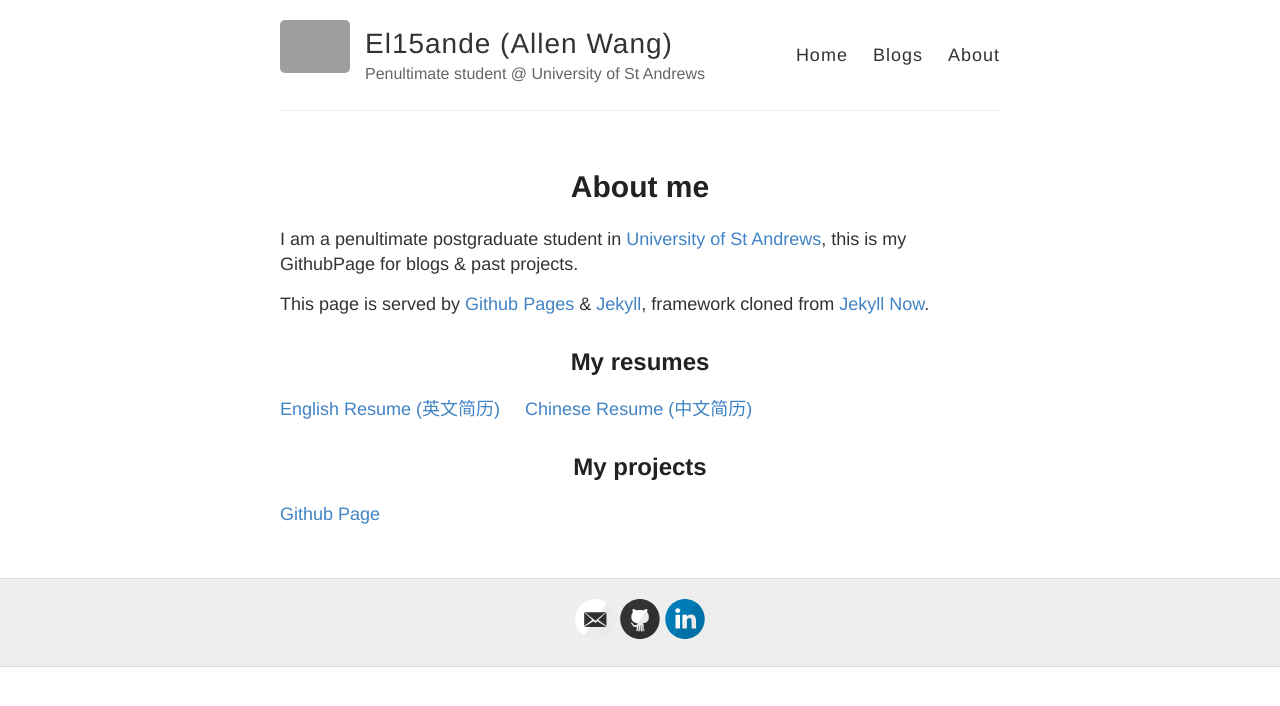
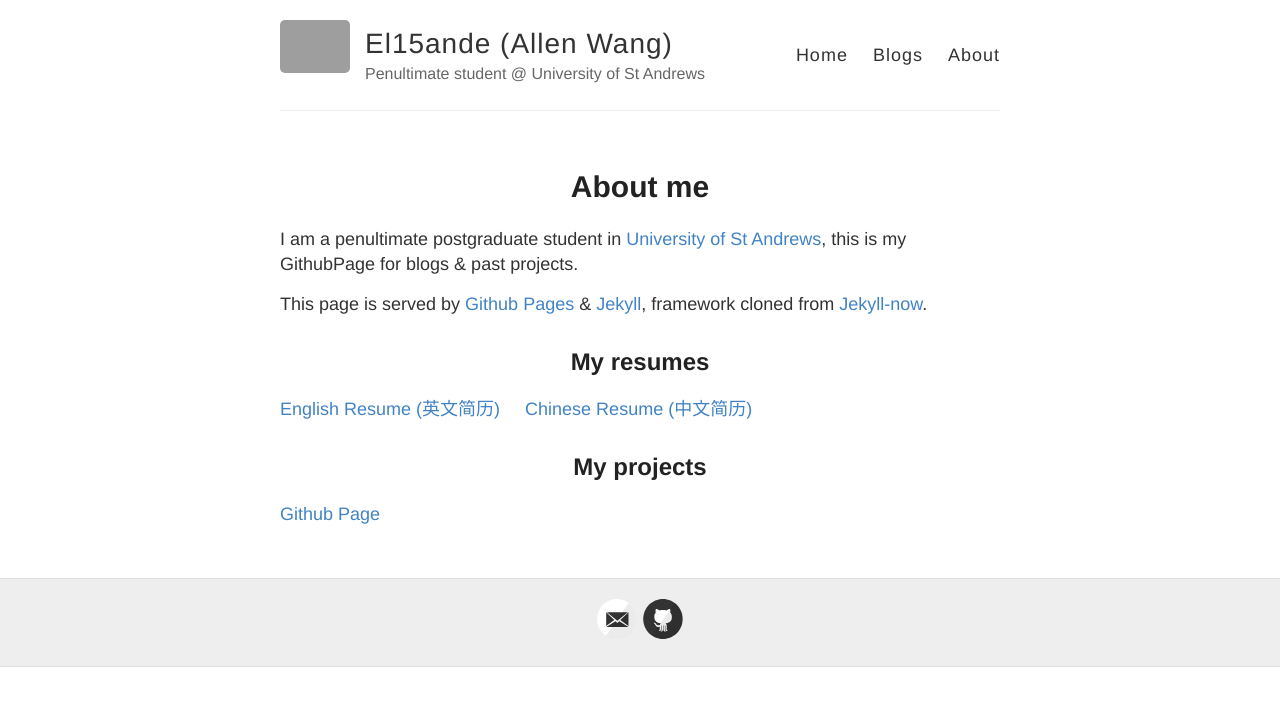
Before and after one commit to El15ande/El15ande.github.io, a Jekyll site: the page built from about.md, in a window 1280 px wide. Shown: the top 706 px of the page. Built offline with Jekyll 4.4.1, drawn with Linux system fonts in a browser that asks for light colours; our own code applies the rules of GitHub Pages for plain Markdown files; grey boxes are pictures that could not be loaded.

```diff
--- a/_config.yml
+++ b/_config.yml
@@ -1,32 +1,32 @@
 name: El15ande (Allen Wang)
 description: Penultimate student @ University of St Andrews
-avatar: https://emojipedia-us.s3.dualstack.us-west-1.amazonaws.com/thumbs/160/apple/198/thinking-face_1f914.png # TODO: need to be configured
+avatar: https://emojipedia-us.s3.dualstack.us-west-1.amazonaws.com/thumbs/160/apple/198/thinking-face_1f914.png
 
 # Flags below are optional
 # Includes an icon in the footer for each username you enter
 footer-links:
   email: yw69@st-andrews.ac.uk
   github: El15ande
-  linkedin: Yuxuan Wang
+  linkedin:
+  twitter:
   facebook:
+  instagram:
   flickr:
-  instagram:
   pinterest:
   dribbble:
-  twitter:
   rss: # just type anything here for a working RSS icon
   stackoverflow: # your stackoverflow profile, e.g. "users/50476/bart-kiers"
   youtube: # channel/<your_long_string> or user/<user-name>
   googleplus: # anything in your profile username that comes after plus.google.com/
 
+# Your website URL (e.g. http://barryclark.github.io or http://www.barryclark.co)
+# Used for Sitemap.xml and your RSS feed
+url: el15ande.github.io
 # Enter your Disqus shortname (not your username) to enable commenting on posts
 # You can find your shortname on the Settings page of your Disqus account
 disqus:
 # Enter your Google Analytics web tracking code (e.g. UA-2110908-2) to activate tracking
 google_analytics:
-# Your website URL (e.g. http://barryclark.github.io or http://www.barryclark.co)
-# Used for Sitemap.xml and your RSS feed
-url: el15ande.github.io
 # If you're hosting your site at a Project repository on GitHub pages
 # (http://yourusername.github.io/repository-name)
 # and NOT your User repository (http://yourusername.github.io)
--- a/about.md
+++ b/about.md
@@ -6,7 +6,7 @@ permalink: /about/
 # <center>About me</center>
 I am a penultimate postgraduate student in [University of St Andrews](http://www.st-andrews.ac.uk/), this is my GithubPage for blogs & past projects.
 
-This page is served by [Github Pages](https://pages.github.com/) & [Jekyll](https://jekyllrb.com/), framework cloned from [Jekyll Now](https://github.com/barryclark/jekyll-now).
+This page is served by [Github Pages](https://pages.github.com/) & [Jekyll](https://jekyllrb.com/), framework cloned from [Jekyll-now](https://github.com/barryclark/jekyll-now).
 
 ## <center>My resumes</center>
 [English Resume (英文简历)](../docs/Cn_Resume.pdf)&nbsp;&nbsp;&nbsp;&nbsp;&nbsp;[Chinese Resume (中文简历)](../docs/En_Resume_CompSci.pdf)
--- a/index.html
+++ b/index.html
@@ -3,10 +3,8 @@ layout: default
 ---
 <div id="intro">
   <h1 style="text-align: center">Welcome!</h1>
+  <p>Browse 'Blogs' to check my past blogs</p>
   <p>Browse 'About' to check out my information</p>
-  <p>Browse 'Blogs' to check my past blogs</p>
-  <hr>
-  <p>Page construction: content structure & size adjustment (70%)</p>
 </div>
 
 <!-- <div id="recent_blogs" class="posts">
```
Also changed, not shown: README.md.
